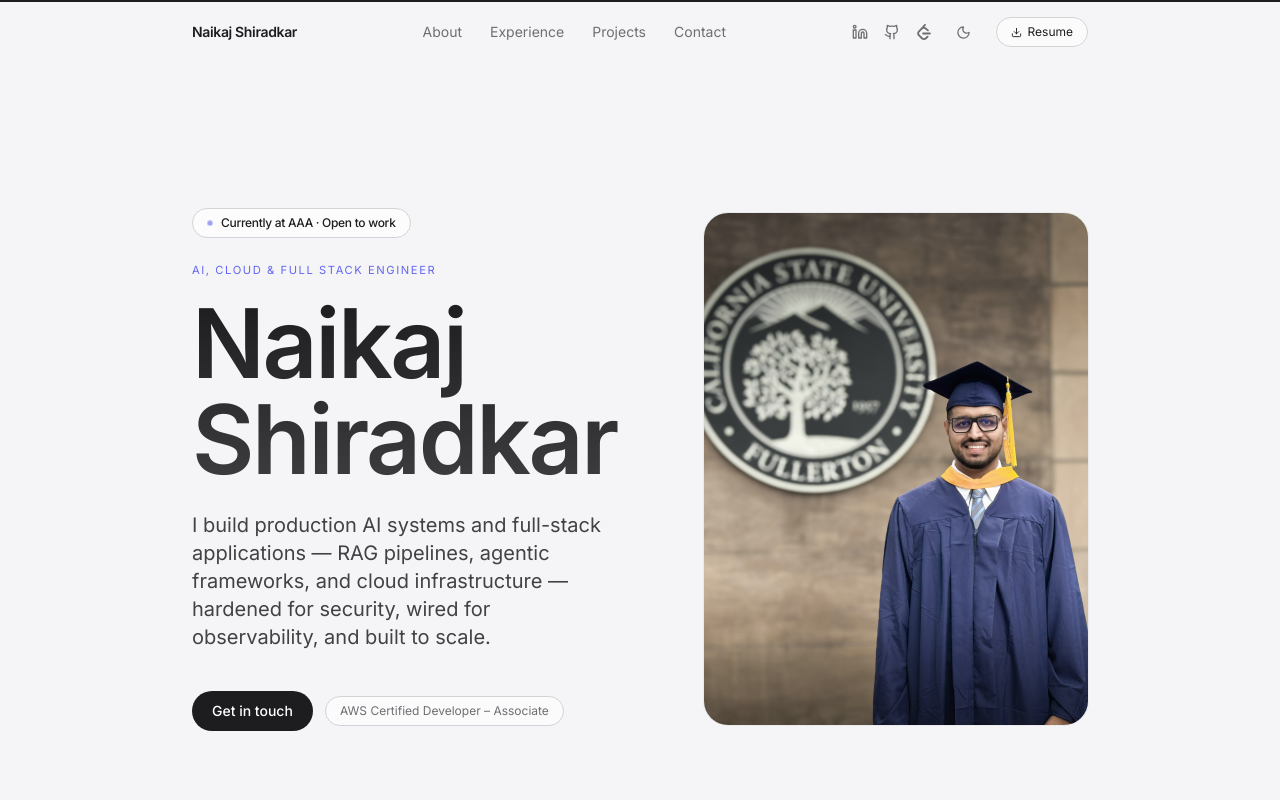
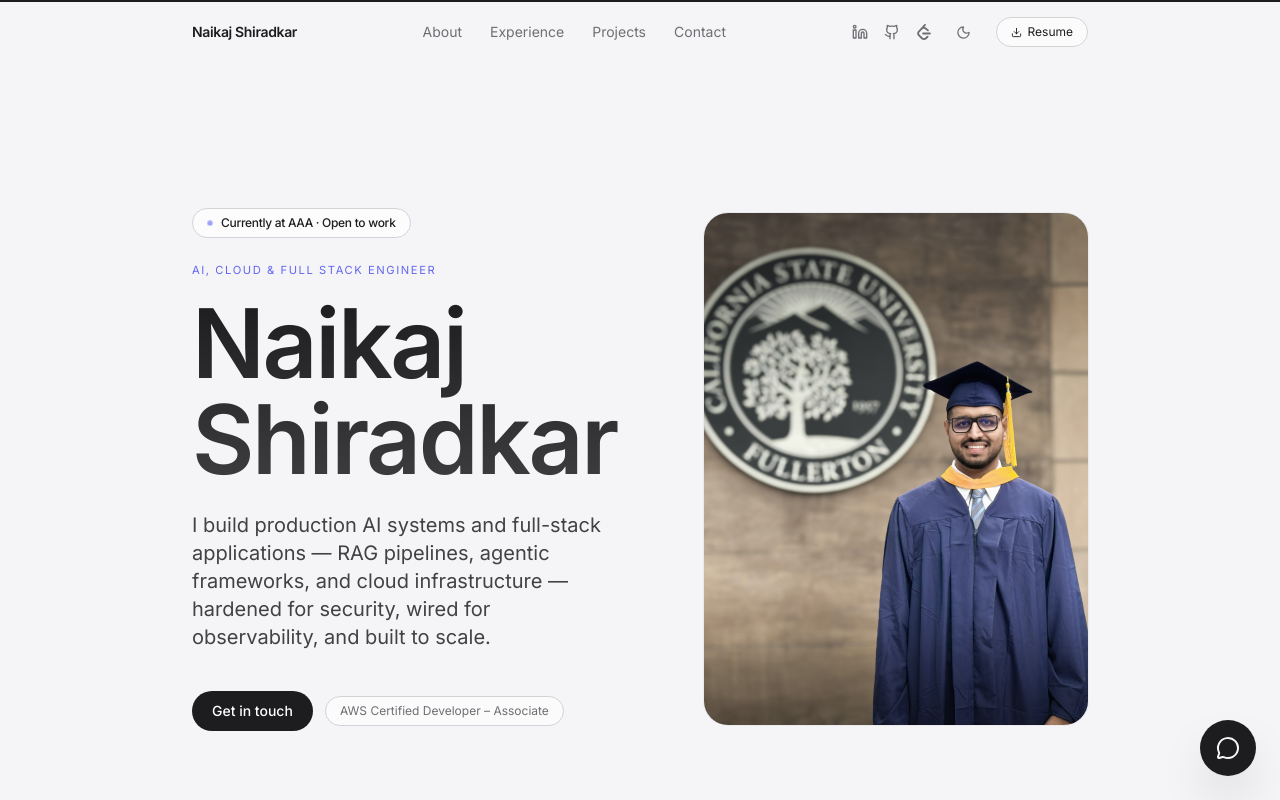
Before and after one commit to naikaj18/portfolio, a React (Vite) app: page / in a window 1280 px wide. Shown: the top 800 px of the page. Built offline with nearby package versions, Linux system fonts and the light colour scheme.

Commit message:
feat: integrate chatbot widget into main app

```diff
--- a/src/App.jsx
+++ b/src/App.jsx
@@ -8,6 +8,7 @@ import Education from "./components/Education"
 import Contact from "./components/Contact"
 import ProgressBar from "./components/ProgressBar"
 import Stats from "./components/Stats"
+import Chatbot from "./components/Chatbot"
 
 export default function App() {
   return (
@@ -24,6 +25,7 @@ export default function App() {
         <Education />
         <Contact />
       </main>
+      <Chatbot />
     </div>
   )
 }
```
